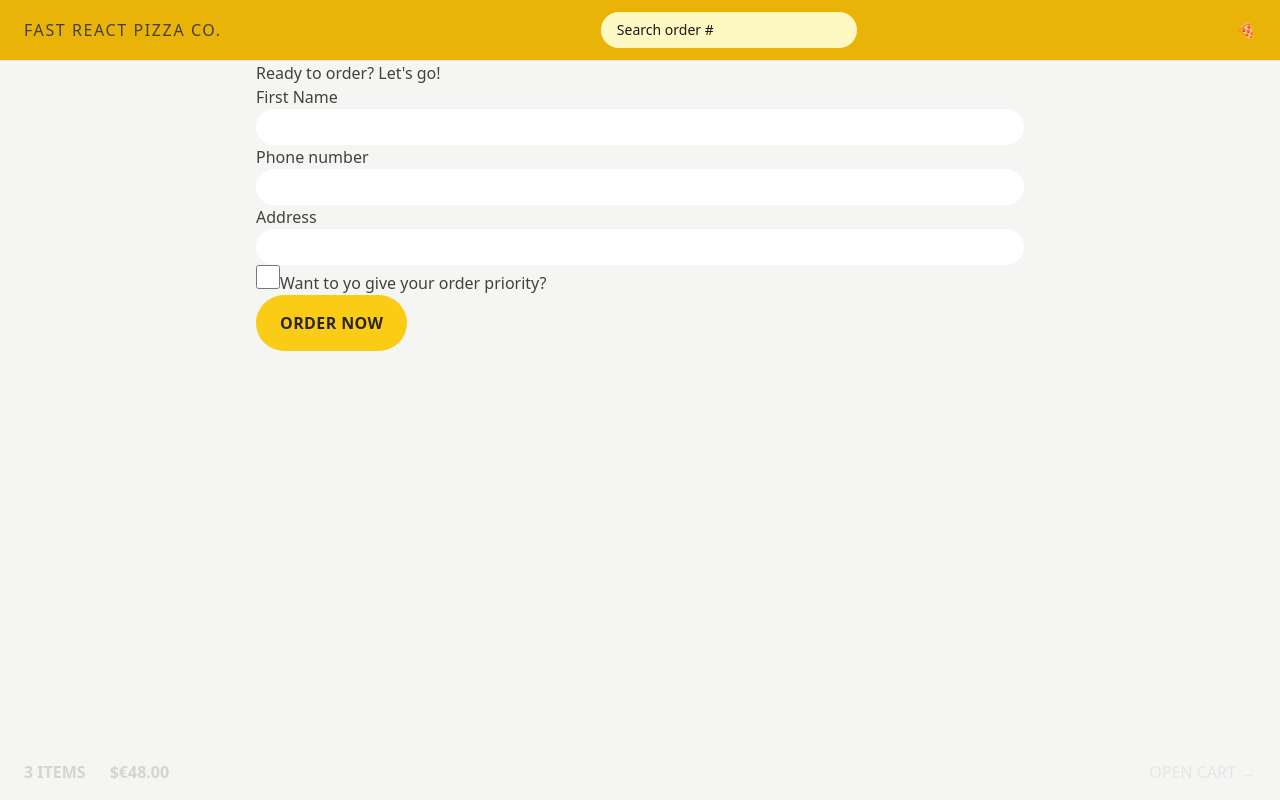
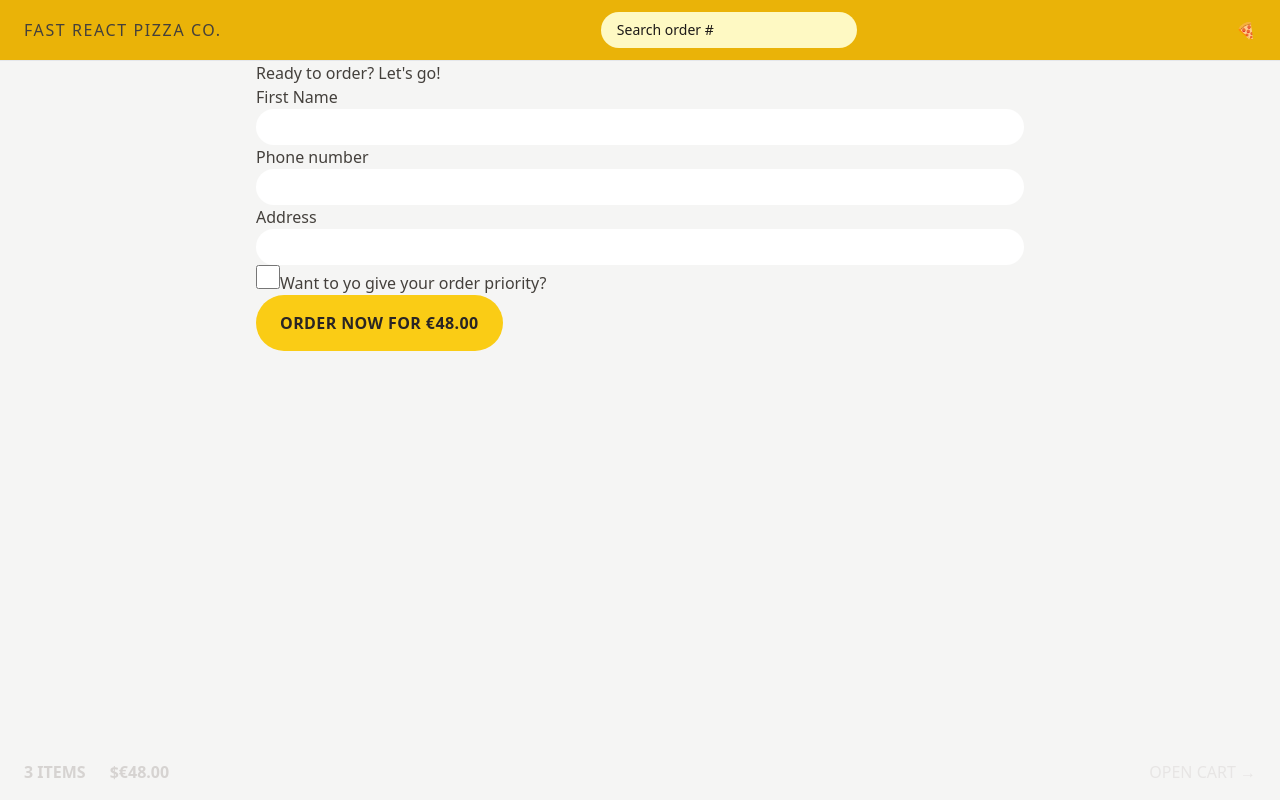
Before and after one commit to Prodipta-Sengupta/fast-react-pizza, a React (Vite) app: page /order/new in a window 1280 px wide. Built offline with nearby package versions, Linux system fonts and the light colour scheme.

Commit message:
Added priority price calculation

```diff
--- a/src/features/order/CreateOrder.jsx
+++ b/src/features/order/CreateOrder.jsx
@@ -4,43 +4,34 @@ import { Form, redirect, useActionData, useNavigation } from "react-router-dom";
 import { createOrder } from "../../services/apiRestaurant";
 import Button from "../../ui/Button";
 import { useSelector } from "react-redux";
+import { getTotalPrice } from "../cart/cartSlice";
+import { formatCurrency } from "../../utils/helpers";
+import { useState } from "react";
 
 const isValidPhone = (str) =>
   /^\+?\d{1,4}?[-.\s]?\(?\d{1,3}?\)?[-.\s]?\d{1,4}[-.\s]?\d{1,4}[-.\s]?\d{1,9}$/.test(
     str,
   );
 
-const fakeCart = [
-  {
-    pizzaId: 12,
-    name: "Mediterranean",
-    quantity: 2,
-    unitPrice: 16,
-    totalPrice: 32,
-  },
-  {
-    pizzaId: 6,
-    name: "Vegetale",
-    quantity: 1,
-    unitPrice: 13,
-    totalPrice: 13,
-  },
-  {
-    pizzaId: 11,
-    name: "Spinach and Mushroom",
-    quantity: 1,
-    unitPrice: 15,
-    totalPrice: 15,
-  },
-];
-
 function CreateOrder() {
-  // const [withPriority, setWithPriority] = useState(false);
+  const [withPriority, setWithPriority] = useState(false);
   const navigation = useNavigation();
   const username = useSelector((state) => state.user.username);
   const isSubmitting = navigation.state === "submitting";
   const errors = useActionData();
-  const cart = fakeCart;
+  const cart = useSelector((state) => state.cart.cart);
+  const totalPrice = useSelector(getTotalPrice);
+  const priorityPrice = withPriority ? 0.2 * totalPrice : 0;
+  const total = totalPrice + priorityPrice;
+
+  if (cart.length === 0) {
+    return (
+      <div>
+        <h2>No pizzas in cart</h2>
+        <Button to="/menu">Go back</Button>
+      </div>
+    );
+  }
   return (
     <div>
       <h2>Ready to order? Let&apos;s go!</h2>
@@ -76,8 +67,8 @@ function CreateOrder() {
             name="priority"
             id="priority"
             className="h-6 w-6 accent-yellow-400"
-            // value={withPriority}
-            // onChange={(e) => setWithPriority(e.target.checked)}
+            value={withPriority}
+            onChange={(e) => setWithPriority(e.target.checked)}
           />
           <label htmlFor="priority">Want to yo give your order priority?</label>
         </div>
@@ -88,7 +79,11 @@ function CreateOrder() {
           className="input"
         />
         <div>
-          <Button>{isSubmitting ? "Submitting..." : `Order now`}</Button>
+          <Button>
+            {isSubmitting
+              ? "Submitting..."
+              : `Order now for ${formatCurrency(total)}`}
+          </Button>
         </div>
       </Form>
     </div>
@@ -101,7 +96,7 @@ export async function action({ request }) {
   const order = {
     ...data,
     cart: JSON.parse(data.cart),
-    priority: data.priority === "on",
+    priority: data.priority === "true",
   };
   const newOrder = await createOrder(order);
 
--- a/src/features/order/Order.jsx
+++ b/src/features/order/Order.jsx
@@ -7,6 +7,8 @@ import {
 } from "../../utils/helpers";
 import { getOrder } from "../../services/apiRestaurant";
 import { useLoaderData } from "react-router-dom";
+import store from "../../store";
+import { clearCart } from "../cart/cartSlice";
 // const order = {
 //   id: "ABCDEF",
 //   customer: "Jonas",
@@ -49,6 +51,8 @@ function Order() {
     order;
   const deliveryIn = calcMinutesLeft(estimatedDelivery);
 
+  store.dispatch(clearCart());
+
   return (
     <div>
       <div>
```
Also changed, not shown: src/services/apiRestaurant.js (+10 -8 lines).
